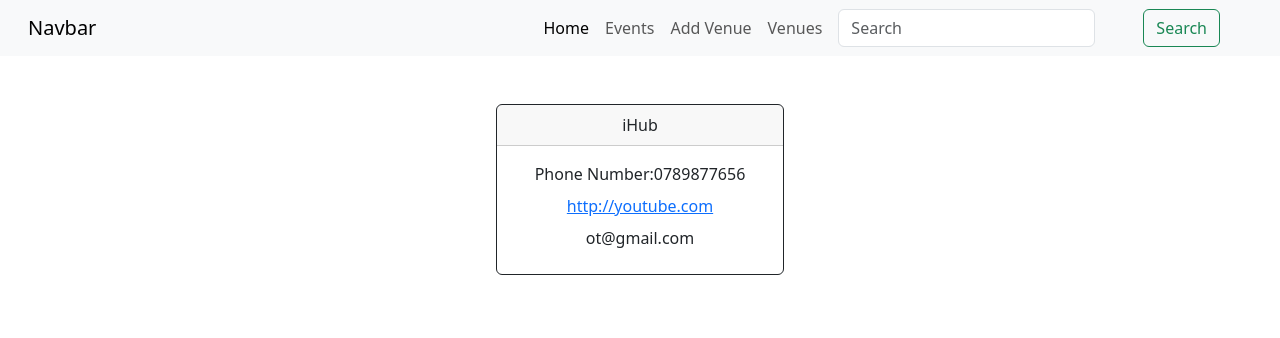
After one commit to kevinchege47/django-events, a Django app: page /show_venue/2 in a window 1280 px wide. The commit adds this page. Shown: the top 338 px of the page. Run offline with Django 4.2, Linux system fonts and the light colour scheme; data comes from the database, SQL or seed files in the repository; both versions use the stored data as it was after the commit.

Commit message:
Query Venues

```diff
--- a/myclub_website/app/templates/app/base.html
+++ b/myclub_website/app/templates/app/base.html
@@ -14,7 +14,7 @@
 <body>
 
     {% include 'app/snippets/navbar.html' %}
-    <div class="container mx-auto">
+    <div class="container mx-auto py-5 ">
     {% block content %}
 
     {% endblock %}
--- a/myclub_website/app/templates/app/events_list.html
+++ b/myclub_website/app/templates/app/events_list.html
@@ -5,7 +5,7 @@
 
     {% for event in event_list %}
 
-    <div class="card text-center bg-warning-subtle text-emphasis-warning mb-2">
+    <div class="card text-center bg-body-secondary text-emphasis-warning mb-2 shadow">
         <div class="card-header">
             {{ event }}
         </div>
--- /dev/null
+++ b/myclub_website/app/templates/app/show_venue.html
@@ -0,0 +1,20 @@
+{% extends 'app/base.html' %}
+
+{%block content%}
+<center>
+<!-- <h1>{{venue.name}} </h1><br/>
+{{venue.address}}-{{venue.zip_code}}<br/>
+{{venue.phone}}<br/>
+<a href={{venue.web}}>{{venue.web}}</a><br/>
+<a href="">{{venue.email_address}}</a><br/> -->
+
+<div class="card border-dark mb-3" style="max-width: 18rem;">
+    <div class="card-header">{{venue.name}}</div>
+    <div class="card-body">
+      <p class="card-title">Phone Number:{{venue.phone}}</p>
+      <a href=""><p class="card-title">{{venue.web}}</p></a>
+      <p class="card-title">{{venue.email_address}}</p>
+    </div>
+
+</center>
+{%endblock%}
--- a/myclub_website/app/templates/app/snippets/navbar.html
+++ b/myclub_website/app/templates/app/snippets/navbar.html
@@ -16,6 +16,10 @@
           <li class="nav-item">
             <a class="nav-link" href="{% url 'add-venue' %}">Add Venue</a>
           </li>
+
+          <li class="nav-item">
+            <a class="nav-link" href="{% url 'list-venues' %}">Venues</a>
+          </li>
         </ul>
         <form class="d-flex" role="search">
           <input class="form-control me-2" type="search" placeholder="Search" aria-label="Search">
--- a/myclub_website/app/urls.py
+++ b/myclub_website/app/urls.py
@@ -22,6 +22,8 @@ urlpatterns = [
     path('', views.home,name="home"),
     path('<int:year>/<str:month>/', views.home,name="home"),
     path('events',views.all_events,name="list-events"),
-    path('add_venue',views.add_venue,name ="add-venue")
+    path('add_venue',views.add_venue,name ="add-venue"),
+    path('list_venues',views.list_venues,name ="list-venues"),
+    path('show_venue/<venue_id>',views.show_venue,name="show-venue")
 
 ]
--- a/myclub_website/app/views.py
+++ b/myclub_website/app/views.py
@@ -5,6 +5,19 @@ from datetime import datetime
 from .models import *
 from .forms import VenueForm
 from django.http import HttpResponseRedirect
+
+def show_venue(request,venue_id):
+    venue = Venue.objects.get(pk=venue_id)
+    context = {"venue":venue}
+    return render(request,'app/show_venue.html',context)
+
+
+
+def list_venues(request):
+    venue_list = Venue.objects.all
+    context = {"venue_list":venue_list}
+    return render(request,'app/venue.html',context)
+
 
 def add_venue(request):
     submitted = False
```
Also changed, not shown: myclub_website/app/templates/app/venue.html (added, +17 -0 lines), myclub_website/db.sqlite3.
